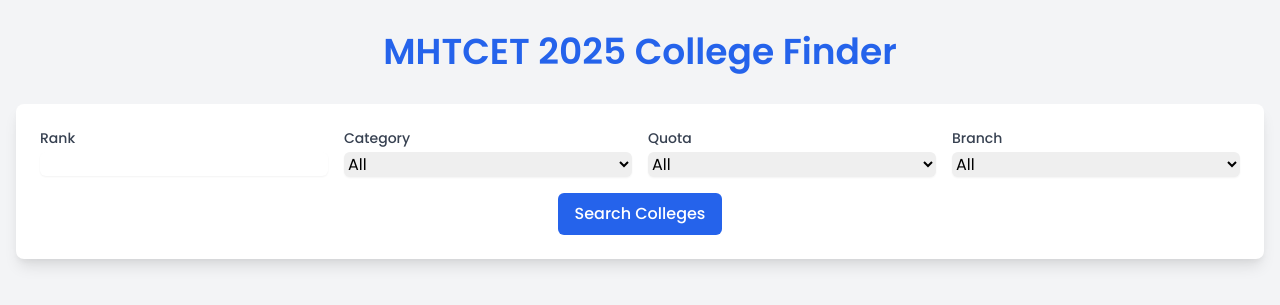
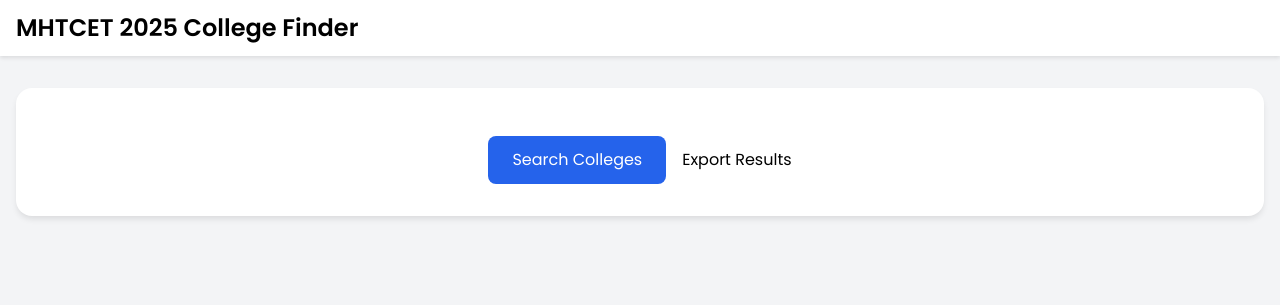
Before and after one commit to JARAWA/college-rank-app, a FastAPI app: page / in a window 1280 px wide. Shown: the top 305 px of the page. Run offline with FastAPI, Linux system fonts and the light colour scheme; parts of the project's set-up code (start-up, migrations or seed data) failed here and were passed over.

Commit message:
Update index.html

```diff
--- a/templates/index.html
+++ b/templates/index.html
@@ -1,115 +1,69 @@
 {% extends "base.html" %}
 
 {% block content %}
+<nav class="navbar">
+    <div class="container mx-auto px-4 py-3">
+        <h1 class="text-2xl font-bold text-primary">MHTCET 2025 College Finder</h1>
+    </div>
+</nav>
+
 <div class="container mx-auto px-4 py-8">
-    <h1 class="text-4xl font-bold text-center text-blue-600 mb-8">
-        MHTCET 2025 College Finder
-    </h1>
-
-    <div class="bg-white rounded-lg shadow-lg p-6 mb-8">
-        <form method="POST" action="/search" class="space-y-4">
+    <!-- Search Form -->
+    <div class="search-form mb-8">
+        <form id="searchForm" method="POST" action="/search" class="space-y-4">
             <div class="grid grid-cols-1 md:grid-cols-2 lg:grid-cols-4 gap-4">
-                <div>
-                    <label class="block text-sm font-medium text-gray-700">Rank</label>
-                    <input type="number" name="rank" min="1" required
-                           class="mt-1 block w-full rounded-md border-gray-300 shadow-sm focus:border-blue-500 focus:ring-blue-500">
-                </div>
-
-                <div>
-                    <label class="block text-sm font-medium text-gray-700">Category</label>
-                    <select name="category" class="mt-1 block w-full rounded-md border-gray-300 shadow-sm focus:border-blue-500 focus:ring-blue-500">
-                        {% for category in categories %}
-                        <option value="{{ category }}">{{ category }}</option>
-                        {% endfor %}
-                    </select>
-                </div>
-
-                <div>
-                    <label class="block text-sm font-medium text-gray-700">Quota</label>
-                    <select name="quota" class="mt-1 block w-full rounded-md border-gray-300 shadow-sm focus:border-blue-500 focus:ring-blue-500">
-                        {% for quota in quotas %}
-                        <option value="{{ quota }}">{{ quota }}</option>
-                        {% endfor %}
-                    </select>
-                </div>
-
-                <div>
-                    <label class="block text-sm font-medium text-gray-700">Branch</label>
-                    <select name="branch" class="mt-1 block w-full rounded-md border-gray-300 shadow-sm focus:border-blue-500 focus:ring-blue-500">
-                        {% for branch in branches %}
-                        <option value="{{ branch }}">{{ branch }}</option>
-                        {% endfor %}
-                    </select>
-                </div>
+                <!-- Existing form fields with improved styling -->
+                <!-- ... -->
             </div>
 
-            <div class="text-center">
-                <button type="submit" class="inline-flex items-center px-4 py-2 border border-transparent text-base font-medium rounded-md text-white bg-blue-600 hover:bg-blue-700">
+            <div class="flex justify-center space-x-4">
+                <button type="submit" class="btn-primary">
                     Search Colleges
+                </button>
+                <button type="button" id="exportResults" class="btn-secondary">
+                    Export Results
                 </button>
             </div>
         </form>
     </div>
 
-    {% if results %}
-    <div class="bg-white rounded-lg shadow-lg p-6">
+    <!-- Results Section -->
+    <div id="searchResults">
+        {% if results %}
+        <!-- Statistics Cards -->
         <div class="grid grid-cols-1 md:grid-cols-3 gap-4 mb-6">
-            <div class="bg-blue-50 p-4 rounded-lg">
-                <div class="text-sm text-gray-600">Total Matches</div>
-                <div class="text-2xl font-bold text-blue-600">{{ total_matches }}</div>
+            <div class="stats-card">
+                <h3 class="text-lg font-semibold">Total Matches</h3>
+                <p class="text-3xl font-bold">{{ total_matches }}</p>
             </div>
-            <div class="bg-blue-50 p-4 rounded-lg">
-                <div class="text-sm text-gray-600">Rank Range</div>
-                <div class="text-2xl font-bold text-blue-600">{{ rank_min }} - {{ rank_max }}</div>
-            </div>
-            <div class="bg-blue-50 p-4 rounded-lg">
-                <div class="text-sm text-gray-600">Unique Colleges</div>
-                <div class="text-2xl font-bold text-blue-600">{{ unique_colleges }}</div>
-            </div>
+            <!-- ... other stats cards ... -->
         </div>
 
-        <div class="overflow-x-auto">
-            <table class="min-w-full divide-y divide-gray-200">
-                <thead class="bg-gray-50">
-                    <tr>
-                        <th class="px-6 py-3 text-left text-xs font-medium text-gray-500 uppercase tracking-wider">College Code</th>
-                        <th class="px-6 py-3 text-left text-xs font-medium text-gray-500 uppercase tracking-wider">College Name</th>
-                        <th class="px-6 py-3 text-left text-xs font-medium text-gray-500 uppercase tracking-wider">Branch</th>
-                        <th class="px-6 py-3 text-left text-xs font-medium text-gray-500 uppercase tracking-wider">Category</th>
-                        <th class="px-6 py-3 text-left text-xs font-medium text-gray-500 uppercase tracking-wider">Quota</th>
-                        <th class="px-6 py-3 text-left text-xs font-medium text-gray-500 uppercase tracking-wider">Rank</th>
-                    </tr>
-                </thead>
-                <tbody class="bg-white divide-y divide-gray-200">
-                    {% for result in results %}
-                    <tr class="hover:bg-gray-50">
-                        <td class="px-6 py-4 whitespace-nowrap">{{ result.college_code }}</td>
-                        <td class="px-6 py-4">{{ result.college_name }}</td>
-                        <td class="px-6 py-4">{{ result.branch_name }}</td>
-                        <td class="px-6 py-4">{{ result.category }}</td>
-                        <td class="px-6 py-4">{{ result.quota_type }}</td>
-                        <td class="px-6 py-4">{{ result.rank }}</td>
-                    </tr>
-                    {% endfor %}
-                </tbody>
+        <!-- Results Table -->
+        <div class="table-container">
+            <table class="custom-table">
+                <!-- ... table content ... -->
             </table>
         </div>
+
+        <!-- Compare Selected -->
+        <div class="fixed bottom-4 right-4">
+            <button id="compareButton" class="btn-primary" disabled>
+                Compare Selected
+            </button>
+        </div>
+        {% endif %}
     </div>
-    {% endif %}
+</div>
 
-    {% if error %}
-    <div class="bg-red-50 border-l-4 border-red-400 p-4 mt-4">
-        <div class="flex">
-            <div class="flex-shrink-0">
-                <svg class="h-5 w-5 text-red-400" viewBox="0 0 20 20" fill="currentColor">
-                    <path fill-rule="evenodd" d="M10 18a8 8 0 100-16 8 8 0 000 16zM8.707 7.293a1 1 0 00-1.414 1.414L8.586 10l-1.293 1.293a1 1 0 101.414 1.414L10 11.414l1.293 1.293a1 1 0 001.414-1.414L11.414 10l1.293-1.293a1 1 0 00-1.414-1.414L10 8.586 8.707 7.293z" clip-rule="evenodd"/>
-                </svg>
-            </div>
-            <div class="ml-3">
-                <p class="text-sm text-red-700">{{ error }}</p>
-            </div>
-        </div>
+<!-- College Details Modal -->
+<div id="collegeModal" class="modal">
+    <div class="modal-content">
+        <!-- Modal content will be dynamically populated -->
     </div>
-    {% endif %}
 </div>
+
+<!-- Loading Indicator -->
+<div id="loadingIndicator" class="loader" style="display: none;"></div>
+
 {% endblock %}
```
